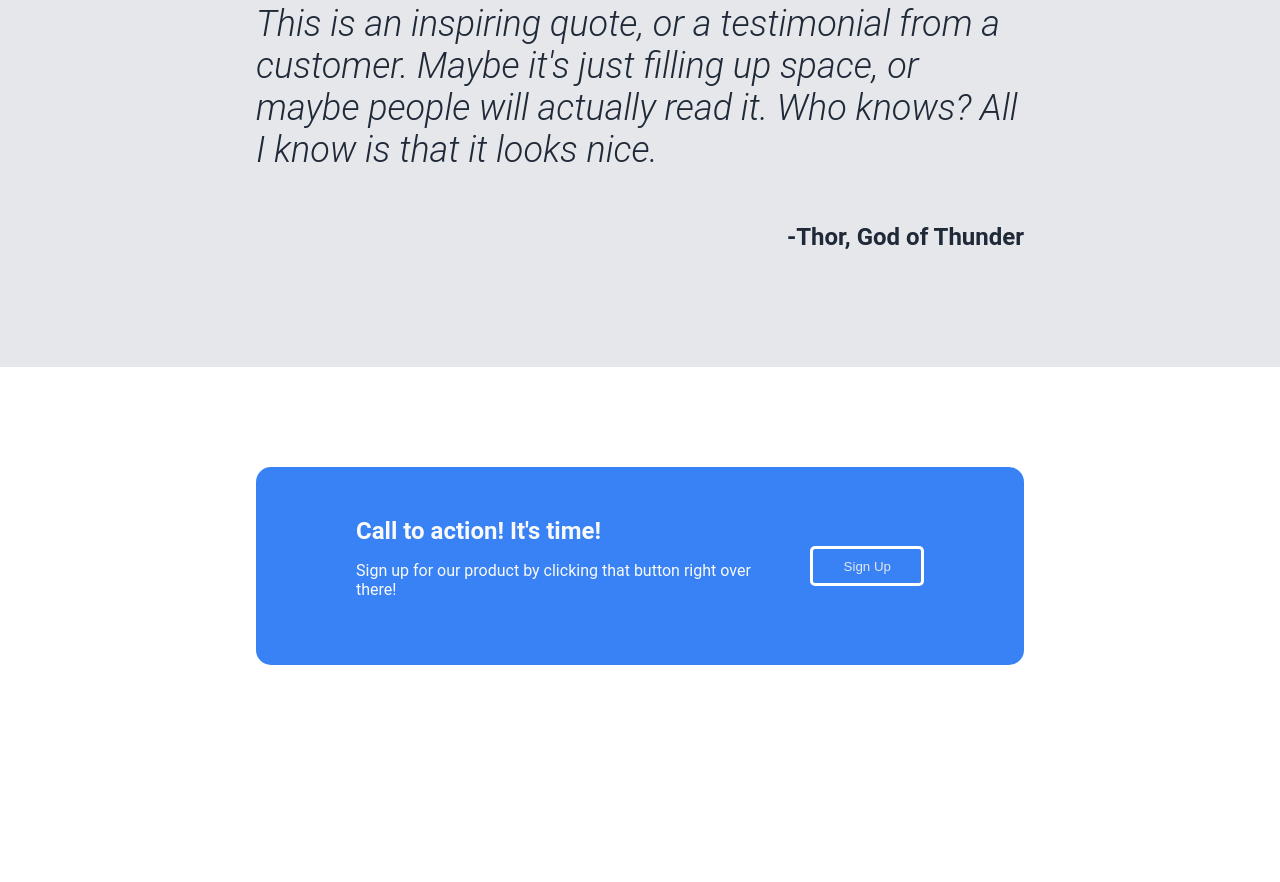
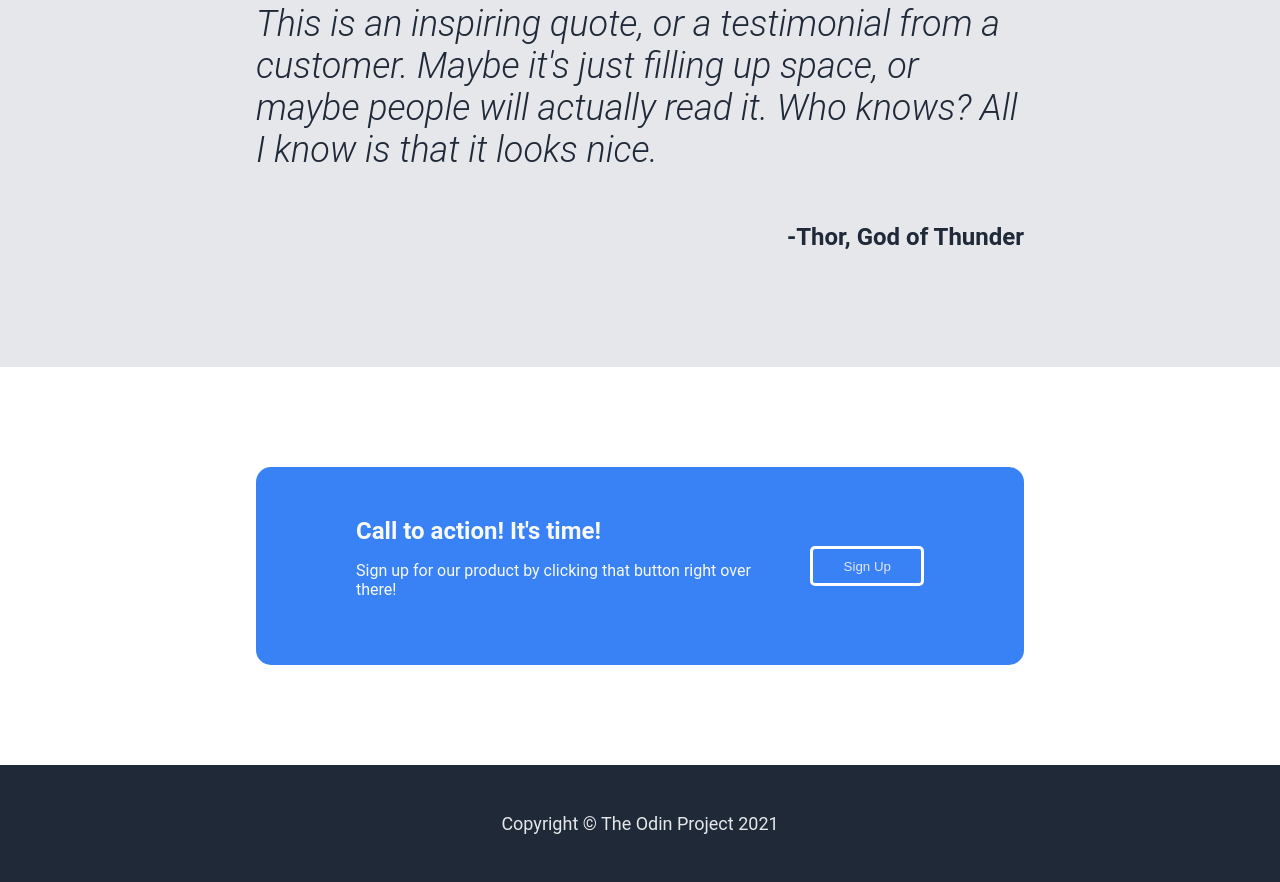
Before and after one commit to wade-levels-up/new-landing-page, a plain HTML site: page index.html in a window 1280 px wide. Shown: the part 1234-2116 px from the top of the page. Before the commit the page ends 1999 px from the top, so only its background shows below. Drawn offline with Linux system fonts and the light colour scheme.

Commit message:
Create and style footer html and css

```diff
--- a/index.html
+++ b/index.html
@@ -33,7 +33,7 @@
     </div>
 
     <div class="container-mid-top">
-        <h3>Some random information</h3>
+        <h3>Some random information.</h3>
         <div class="card-container">
             <div class="card"><img src="" width="180" height="180" alt="no image loaded"><p>this is some subtext under an illustration or image</p></div>
             <div class="card"><img src="" width="180" height="180" alt="no image loaded"><p>this is some subtext under an illustration or image</p></div>
@@ -57,5 +57,9 @@
         </div>
     </div>
 
+    <footer>
+        <p>Copyright © The Odin Project 2021</p>
+    </footer>
+
 </body>
 </html>
--- a/style.css
+++ b/style.css
@@ -172,3 +172,11 @@ h4 {
     border: 3px solid white;
     height: 40px;
 }
+
+footer {
+    text-align: center;
+    background-color: #1f2937;
+    color: #E5E7EB;
+    font-size: 18px;
+    padding: 30px 0;
+}
```
